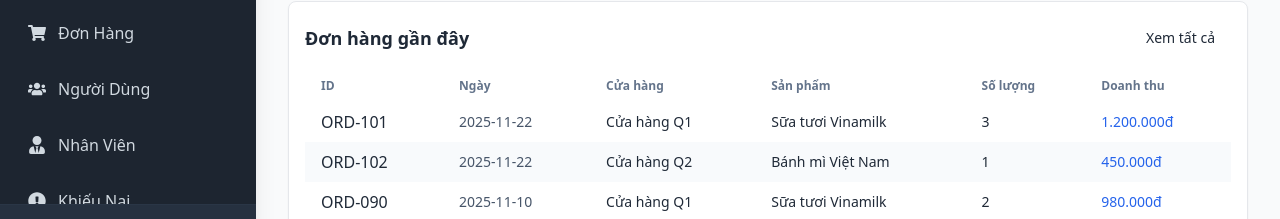
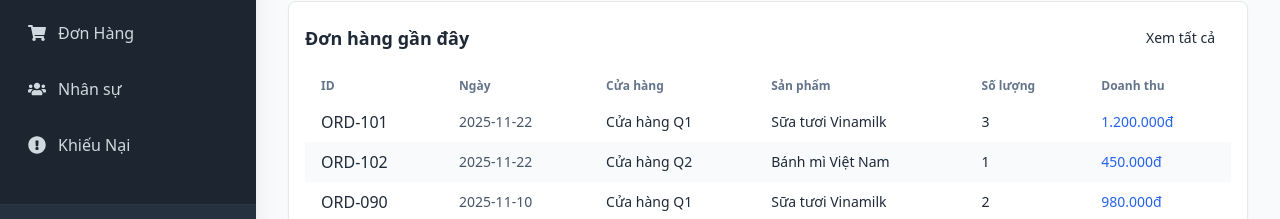
Before and after one commit to steve859/store_chain, a React (Vite) app in the folder frontend/: page /admin in a window 1280 px wide. Shown: the part 471-690 px from the top of the page. Built offline with nearby package versions, Linux system fonts and the light colour scheme.

Commit message:
chore: remove employees tab

```diff
--- a/frontend/src/layouts/AdminLayout.jsx
+++ b/frontend/src/layouts/AdminLayout.jsx
@@ -43,8 +43,8 @@ const AdminLayout = () => {
     { id: "transfer", name: "Chuyển Kho", icon: <FaExchangeAlt />, component: Transfer },
     { id: "promotions", name: "Khuyến Mãi", icon: <FaTags />, component: Promotions },
     { id: "orders", name: "Đơn Hàng", icon: <FaShoppingCart />, component: Orders },
-    { id: "users", name: "Người Dùng", icon: <FaUsers />, component: Users },
-    { id: "employees", name: "Nhân Viên", icon: <FaUserTie />, component: Employee },
+    { id: "users", name: "Nhân sự", icon: <FaUsers />, component: Users },
+    // { id: "employees", name: "Nhân Viên", icon: <FaUserTie />, component: Employee },
     { id: "complaints", name: "Khiếu Nại", icon: <FaExclamationCircle />, component: ComplaintsAdmin },
   ];
 
--- a/frontend/src/layouts/EmployeeLayout.jsx
+++ b/frontend/src/layouts/EmployeeLayout.jsx
@@ -13,6 +13,7 @@ import PurchaseOrders from '../pages/PurchaseOrders';
 import InventoryAdjustment from '../pages/InventoryAdjustment';
 import Promotions from '../pages/Promotions';
 import Return from '../pages/POS/Return';
+import Users from '../pages/Users';
 
 const EmployeeLayout = () => {
     const [currentView, setCurrentView] = useState("dashboard");
@@ -41,7 +42,8 @@ const EmployeeLayout = () => {
         { id: "promotions", name: "Khuyến Mãi", icon: <FaTags />, component: Promotions },
         { id: "return", name: "Trả Hàng", icon: <FaUndo />, component: Return },
         { id: "orders", name: "Đơn Hàng", icon: <FaShoppingCart />, component: Orders },
-        { id: "employees", name: "Nhân Viên", icon: <FaUserTie />, component: Employee },
+        // { id: "employees", name: "Nhân Viên", icon: <FaUserTie />, component: Employee },
+        { id: "users", name: "Nhân sự", icon: <FaUsers />, component: Users },
         { id: "complaints", name: "Khiếu Nại", icon: <FaExclamationCircle />, component: Complaints },
     ];
 
--- a/frontend/src/pages/Users/index.jsx
+++ b/frontend/src/pages/Users/index.jsx
@@ -403,7 +403,7 @@ const Users = () => {
 
     return (
         <div>
-            <Header title="Quản lý Người dùng" />
+            <Header title="Quản lý Nhân sự" />
 
             {/* Toolbar */}
             <div className="flex items-center justify-between mb-6">
```
